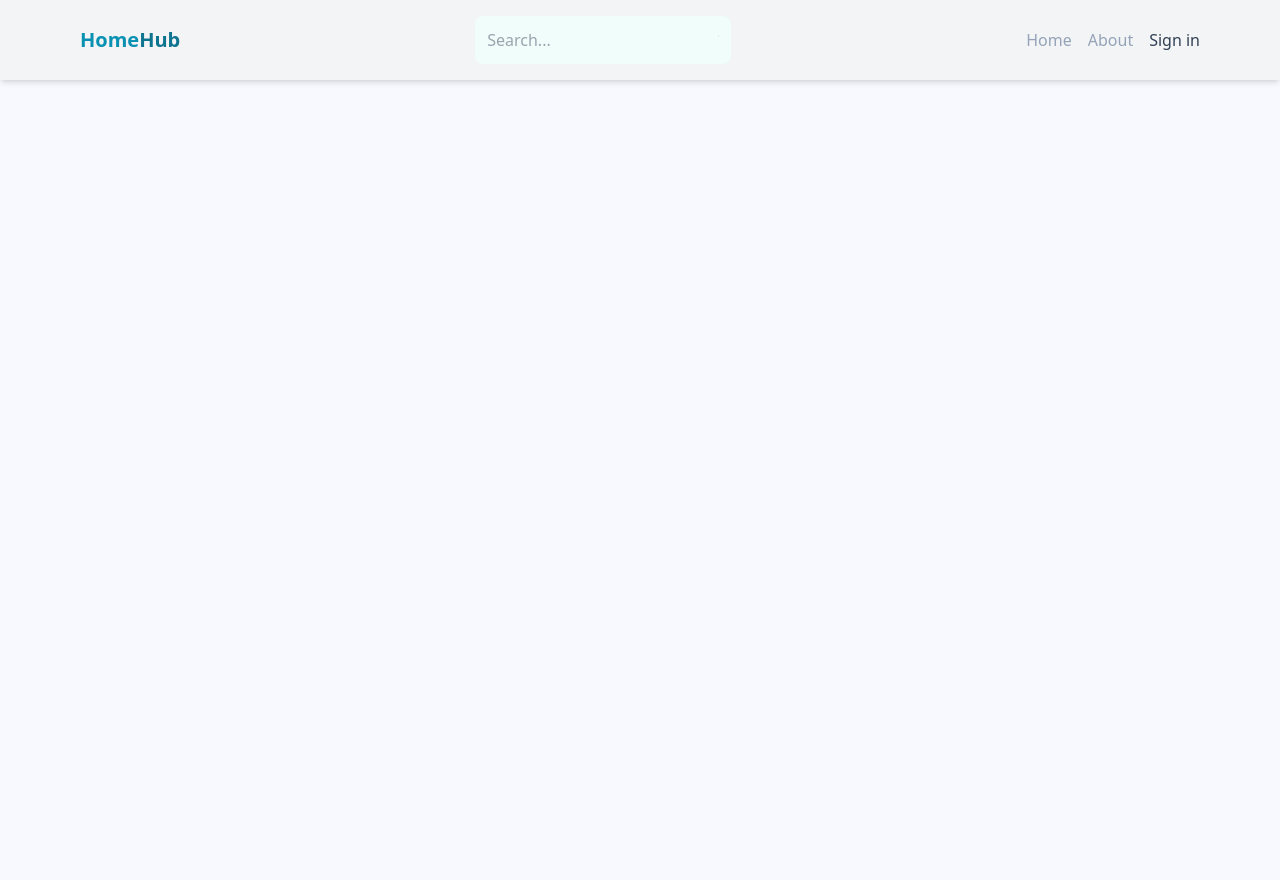
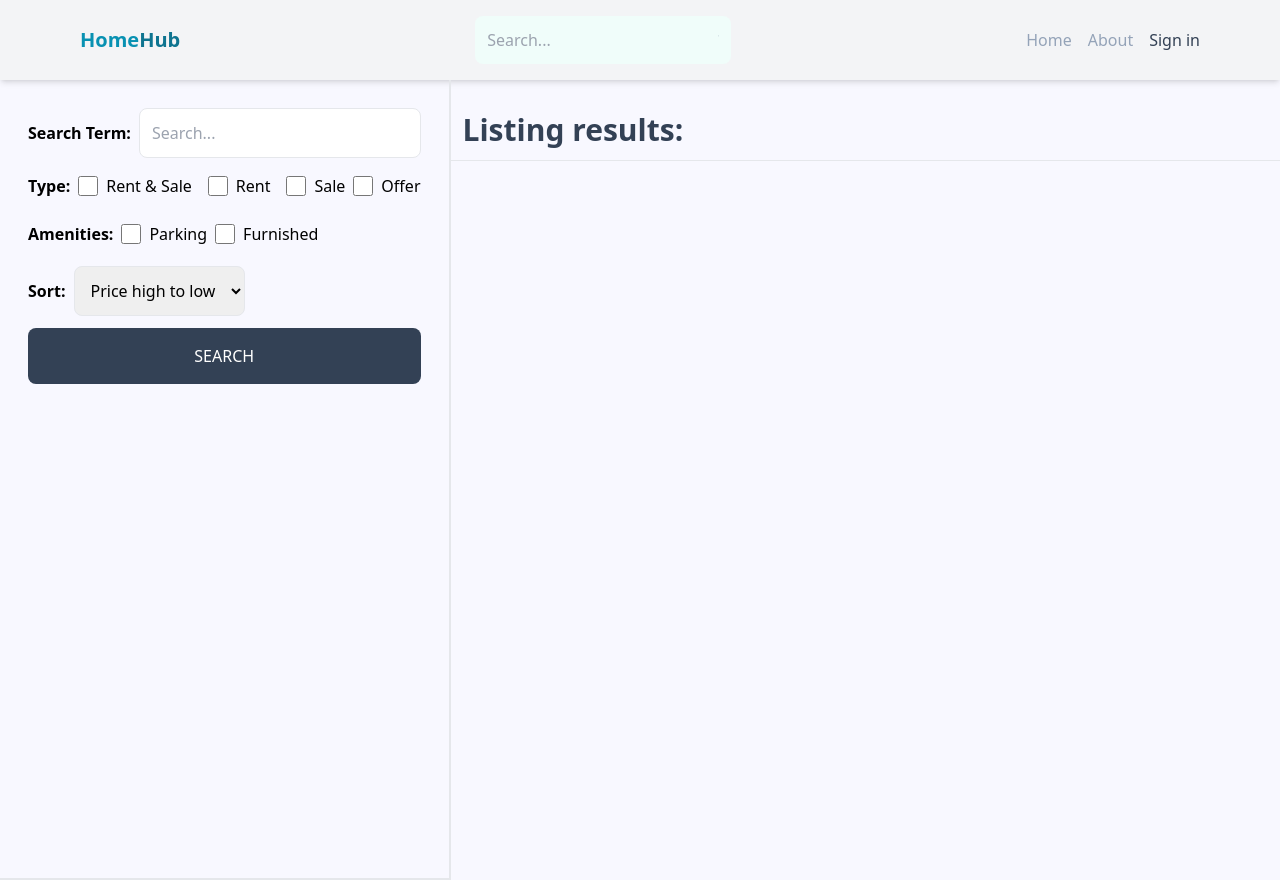
Before and after one commit to PreethiMathews/homehub-client, a React (Vite) app in the folder homehub-client/: page /search in a window 1280 px wide. Before the commit the page ends 800 px from the top, so only its background shows below. Built offline with nearby package versions, Linux system fonts and the light colour scheme.

Commit message:
Search Page UI

```diff
--- a/homehub-client/src/App.jsx
+++ b/homehub-client/src/App.jsx
@@ -2,6 +2,7 @@
 import Home from "./pages/Home";
 import About from "./pages/About";
 import Profile from "./pages/Profile";
+import Search from "./pages/Search";
 
 import SignUp from "./pages/SignUp";
 import PrivateRoute from "./components/PrivateRoute";
@@ -21,6 +22,8 @@
         <Route path="/" element={<Home />} />
         <Route path="/about" element={<About />} />
         <Route path="/home" element={<Home />} />
+        <Route path="/search" element={<Search />} />
+
         <Route element={<PrivateRoute />}>
           <Route path="/profile" element={<Profile />} />
           <Route path="/create-listing" element={<CreateListing />} />
--- /dev/null
+++ b/homehub-client/src/pages/Search.jsx
@@ -0,0 +1,62 @@
+import React from "react";
+
+function Search() {
+  return (
+    <div className="flex flex-col md:flex-row">
+      <div className="p-7  border-b-2 md:border-r-2 md:min-h-screen">
+        <form>
+          <div className="flex items-center gap-2">
+            <label className="whitespace-nowrap font-semibold">Search Term:</label>
+            <input type="text" id="searchTerm" placeholder="Search..." className="border rounded-lg p-3 w-full" />
+          </div>
+          <div className="flex gap-2 flex-wrap items-center py-2">
+            <label className="font-semibold">Type:</label>
+            <div className="flex gap-2">
+              <input type="checkbox" id="all" className="w-5" />
+              <span>Rent & Sale</span>
+            </div>
+            <div className="flex gap-2 p-2">
+              <input type="checkbox" id="rent" className="w-5" />
+              <span>Rent</span>
+            </div>
+            <div className="flex gap-2">
+              <input type="checkbox" id="sale" className="w-5" />
+              <span>Sale</span>
+            </div>
+            <div className="flex gap-2">
+              <input type="checkbox" id="offer" className="w-5" />
+              <span>Offer</span>
+            </div>
+          </div>
+          <div className="flex gap-2 flex-wrap items-center py-2">
+            <label className="font-semibold">Amenities:</label>
+            <div className="flex gap-2">
+              <input type="checkbox" id="parking" className="w-5" />
+              <span>Parking</span>
+            </div>
+            <div className="flex gap-2">
+              <input type="checkbox" id="furnished" className="w-5" />
+              <span>Furnished</span>
+            </div>
+          </div>
+          <div className="flex items-center gap-2 py-3">
+            <label className="font-semibold">Sort:</label>
+            <select defaultValue={"created_at_desc"} id="sort_order" className="border rounded-lg p-3">
+              <option value="regularPrice_desc">Price high to low</option>
+              <option value="regularPrice_asc">Price low to high</option>
+              <option value="createdAt_desc">Latest</option>
+              <option value="createdAt_asc">Oldest</option>
+            </select>
+          </div>
+          <button className="bg-slate-700 text-white p-4 min-w-full rounded-lg uppercase hover:opacity-95 ">Search</button>
+        </form>
+      </div>
+      <div className="flex-1">
+        {" "}
+        <h1 className="text-3xl font-semibold border-b p-3 text-slate-700 mt-5"> Listing results:</h1>
+      </div>
+    </div>
+  );
+}
+
+export default Search;
```
